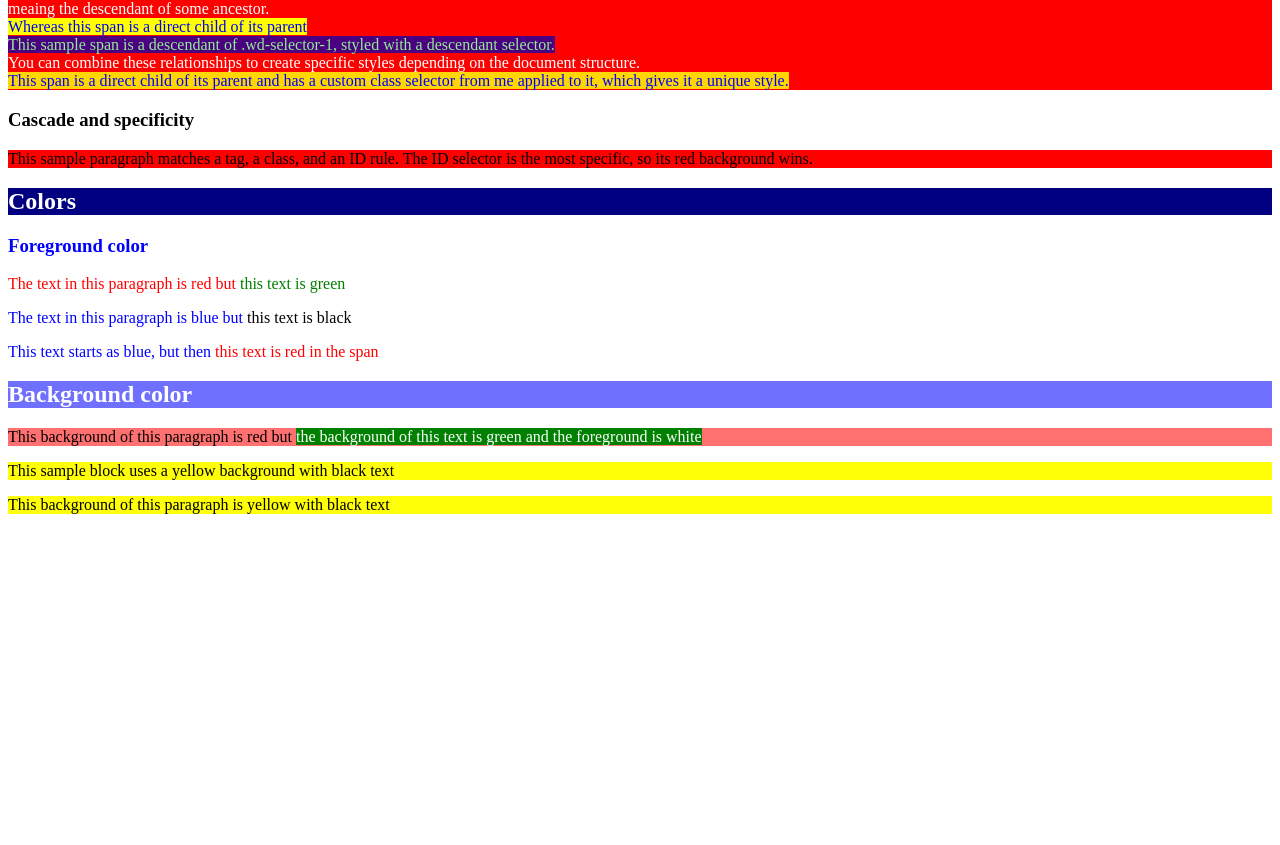
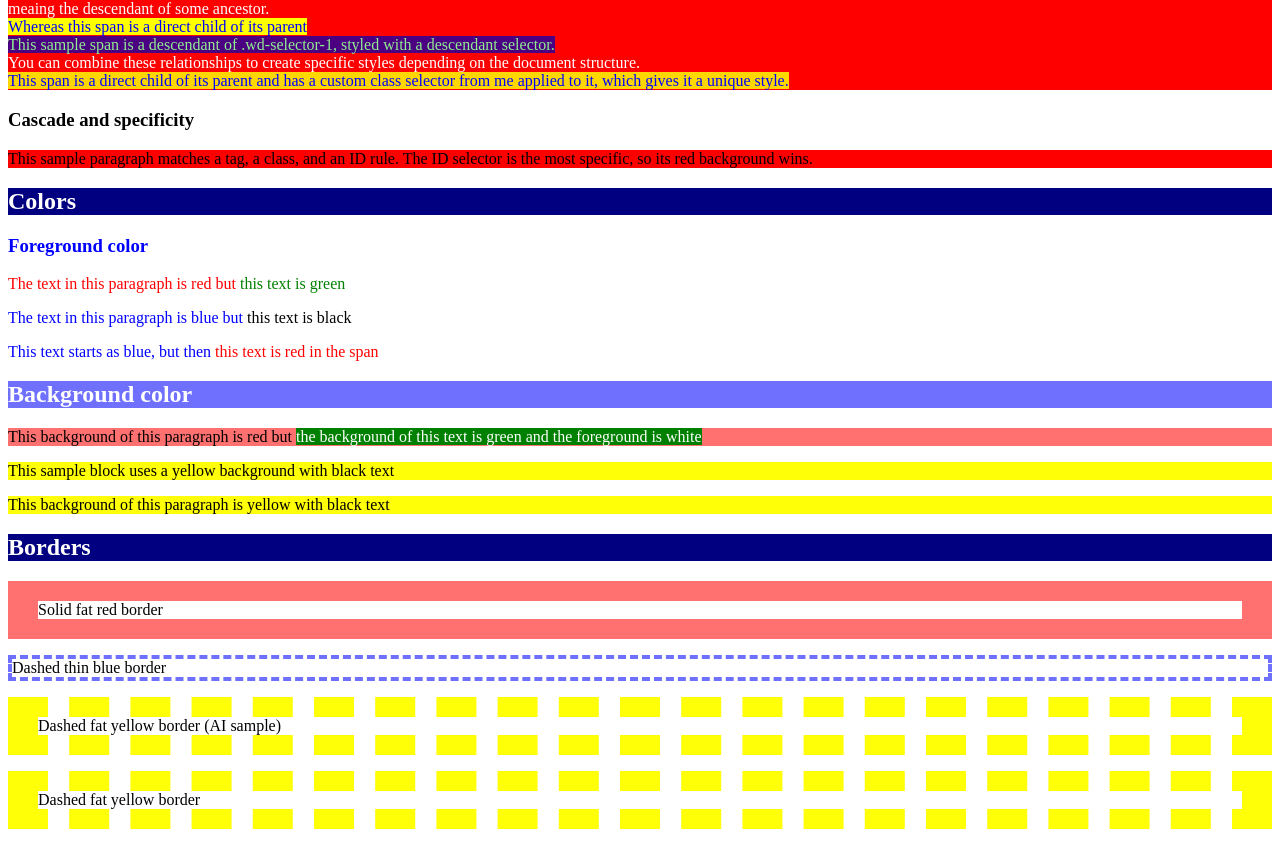
Before and after one commit to pricefy-dotcom/webdev-client, a Next.js app in the folder 2026/fall/webdev/webdev-client/: page /labs/lab2 in a window 1280 px wide. Shown: the part 819-1664 px from the top of the page. Before the commit the page ends 1349 px from the top, so only its background shows below. Built offline with nearby package versions, Linux system fonts and the light colour scheme.

Commit message:
Lab 2.1.9 Styling an HTML Tag's Borders with CSS

```diff
--- /dev/null
+++ b/2026/fall/webdev/webdev-client/app/labs/lab2/Borders.tsx
@@ -0,0 +1,19 @@
+export default function Borders() {
+    return (
+        <div id="wd-css-borders">
+            <h2>Borders</h2>
+            <p className="wd-border-fat wd-border-red wd-border-solid">
+                Solid fat red border
+            </p>
+            <p className="wd-border-thin wd-border-blue wd-border-dashed">
+                Dashed thin blue border
+            </p>
+            <p id="wd-ai-border" className="wd-border-fat wd-border-dashed wd-border-yellow">
+                Dashed fat yellow border (AI sample)
+            </p>
+            <p className="wd-border-fat wd-border-yellow wd-border-dashed">
+                Dashed fat yellow border
+            </p>
+        </div>
+    );
+}
--- a/2026/fall/webdev/webdev-client/app/labs/lab2/index.css
+++ b/2026/fall/webdev/webdev-client/app/labs/lab2/index.css
@@ -95,3 +95,11 @@ h2 {
 .wd-bg-color-red { background-color: #ff7070; }
 .wd-bg-color-green { background-color: green; }
 .wd-bg-color-gray { background-color: lightgray; }
+
+.wd-border-fat { border-width: 20px 30px 20px 30px; }
+.wd-border-thin { border-width: 4px; }
+.wd-border-solid { border-style: solid; }
+.wd-border-dashed { border-style: dashed; }
+.wd-border-yellow { border-color: #ffff07; }
+.wd-border-red { border-color: #ff7070; }
+.wd-border-blue { border-color: #7070ff; }
--- a/2026/fall/webdev/webdev-client/app/labs/lab2/page.tsx
+++ b/2026/fall/webdev/webdev-client/app/labs/lab2/page.tsx
@@ -1,7 +1,7 @@
 import "./index.css";
 import ForegroundColors from "./ForegroundColors";
 import BackgroundColors from "./BackgroundColors";
-
+import Borders from "./Borders";
 export default function Lab2() {
   return (
     <div id="wd-lab2">
@@ -122,6 +122,7 @@ export default function Lab2() {
 
       <ForegroundColors />
       <BackgroundColors />
+      <Borders />
 
     </div>
   );
```
